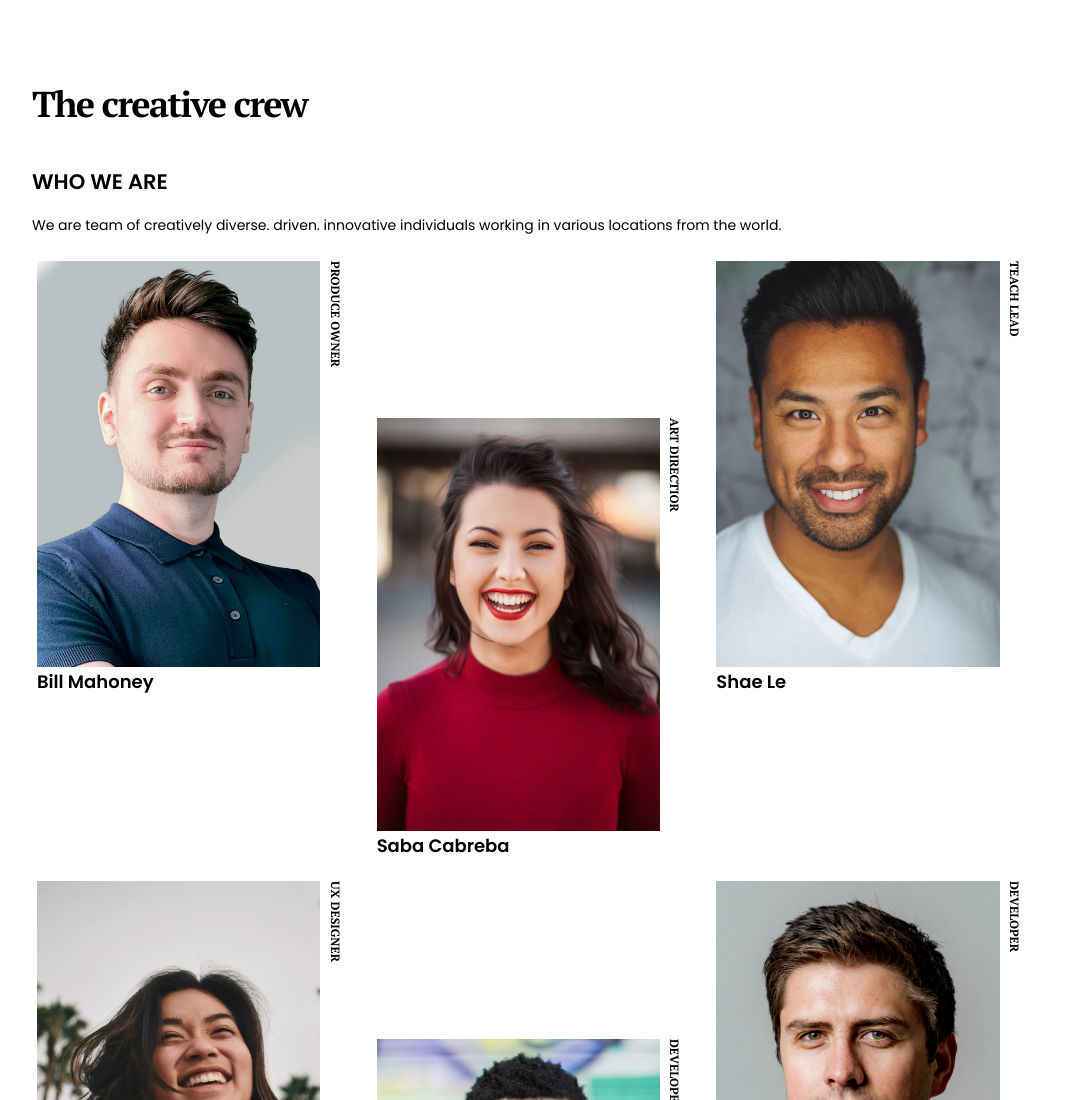
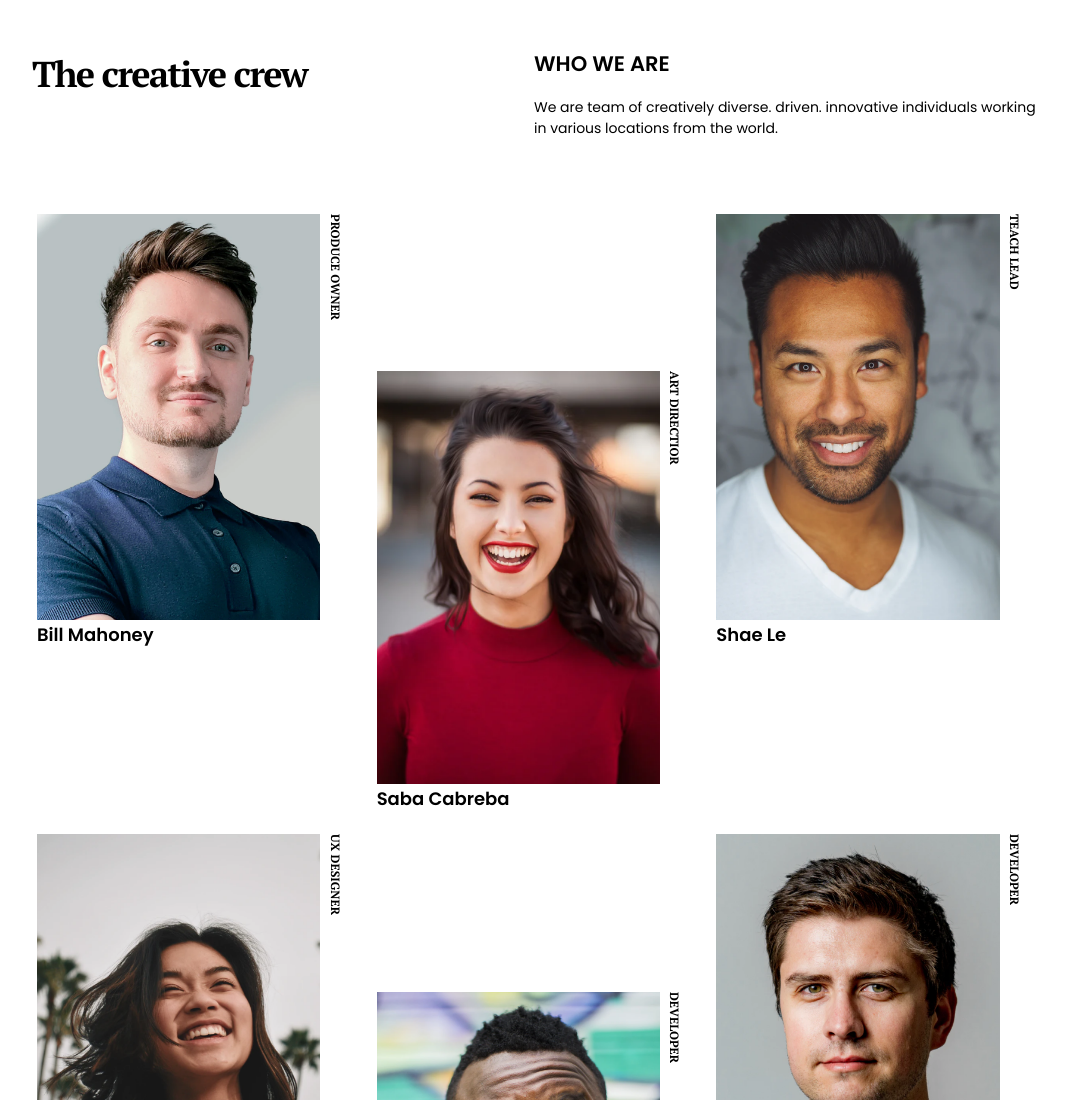
Before and after one commit to Re2devils/Team-grid, a plain HTML site: page index.html in a window 1280 px wide. Shown: the top 1100 px of the page, without its empty margins (106-1172 px from the left). Drawn offline with Linux system fonts and the light colour scheme.

Commit message:
Add files via upload

```diff
--- a/index.scss
+++ b/index.scss
@@ -91,6 +91,18 @@ body {
     .wrapper {
         margin: 0 auto;
         width: 80%;
+        .text-span {
+            display: flex;
+            margin-bottom: 50px;
+            .title, .describe {
+                width: 50%;
+            }
+            .title {
+                h1 {
+                    padding-top: 40px;
+                }
+            }
+        }
         .images-container {
             grid-gap: 25px;
             grid-template-columns: repeat(3, 1fr);
```
Also changed, not shown: index.css, 1 other file.
